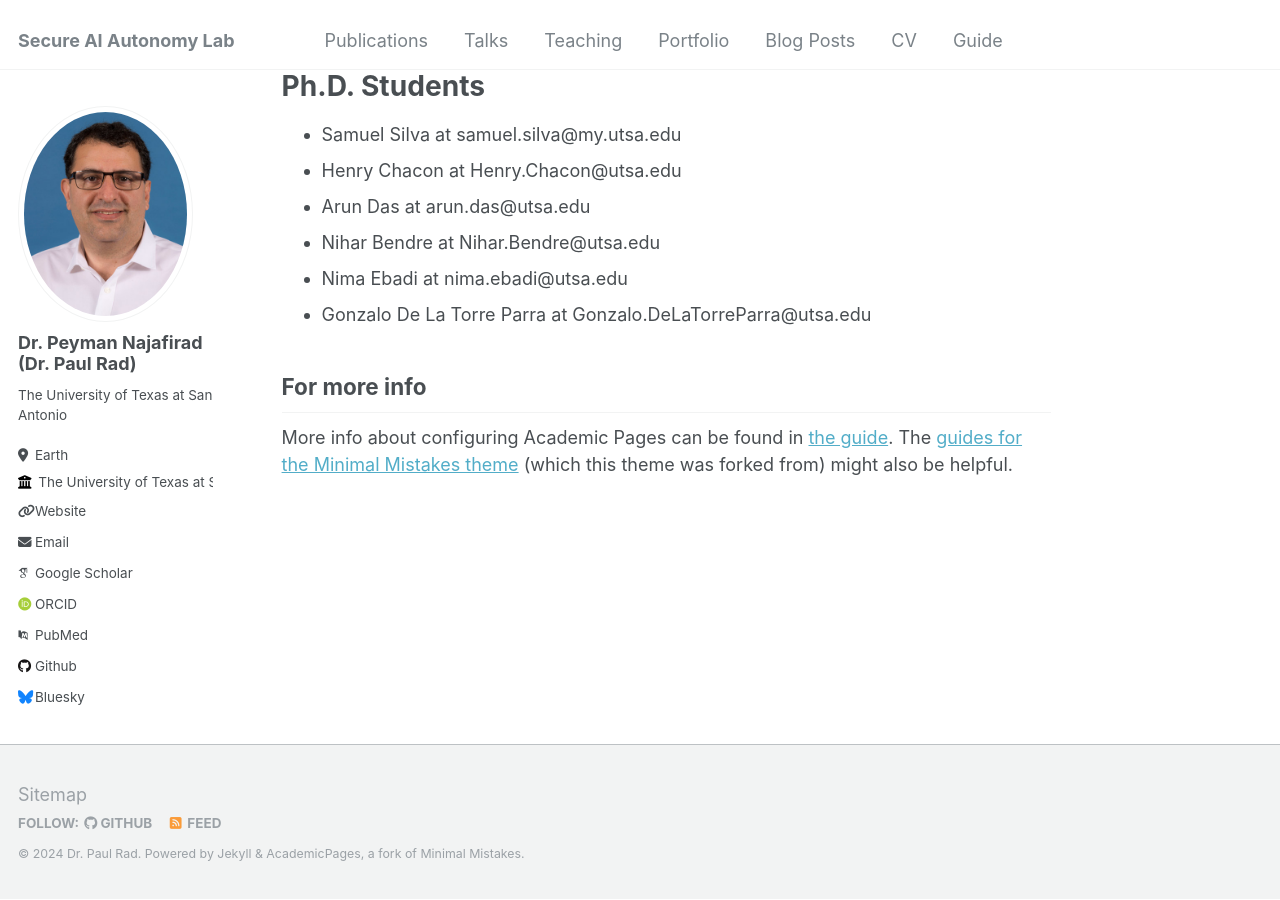
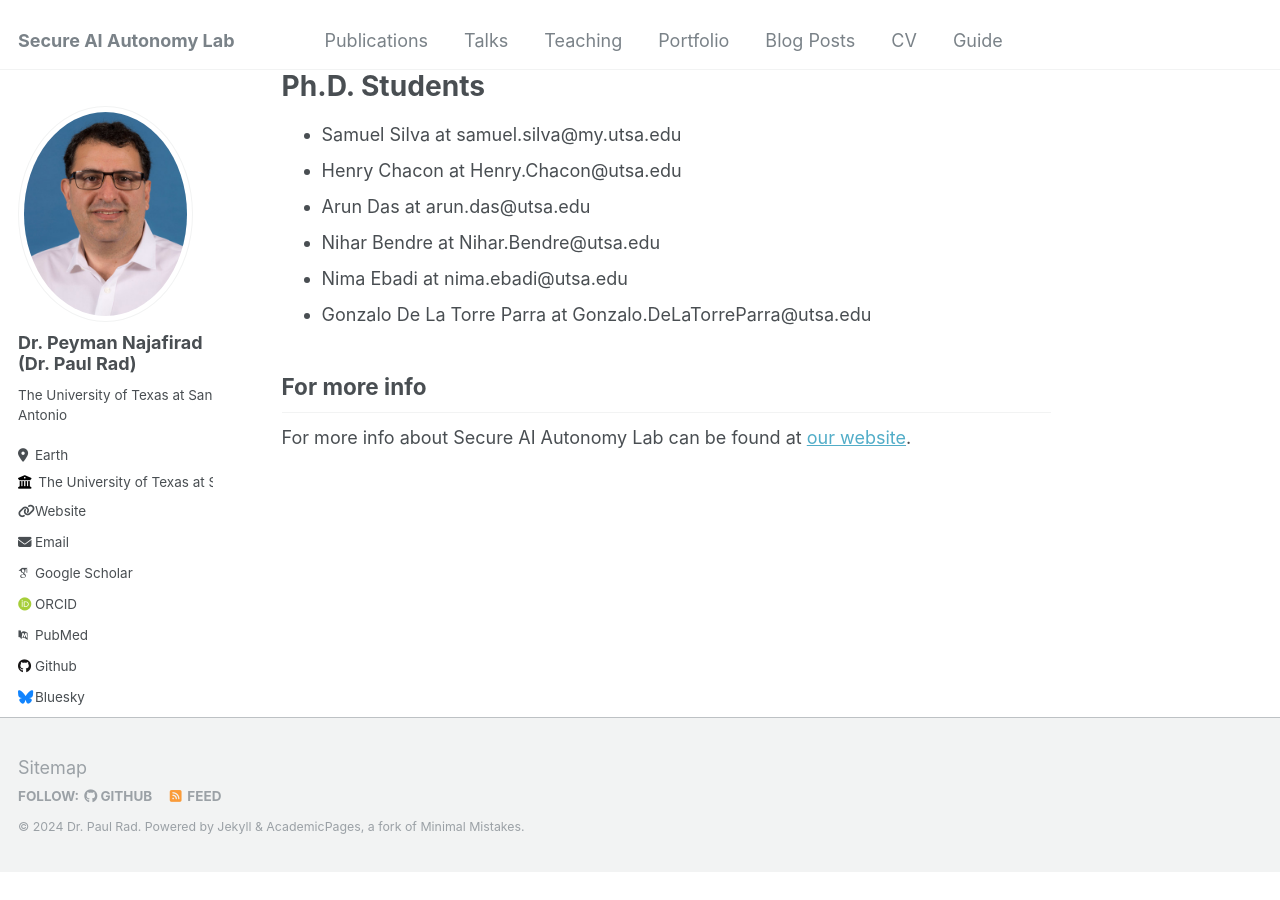
Before and after one commit to vohongthinh2011/PeymanNajafirad, a Jekyll site: the page built from _pages/about.md, in a window 1280 px wide and 900 px high, scrolled down 698 px. Built offline with Jekyll 4.4.1, drawn with Linux system fonts in a browser that asks for light colours; some web fonts are replaced; after the commit the page ends 1571 px from its top, so only the background shows below that.

Commit message:
Update about.md

```diff
--- a/_pages/about.md
+++ b/_pages/about.md
@@ -30,4 +30,4 @@ Ph.D. Students
 
 For more info
 ------
-More info about configuring Academic Pages can be found in [the guide](https://academicpages.github.io/markdown/). The [guides for the Minimal Mistakes theme](https://mmistakes.github.io/minimal-mistakes/docs/configuration/) (which this theme was forked from) might also be helpful.
+For more info about Secure AI Autonomy Lab can be found at [our website](https://vohongthinh2011.github.io/PeymanNajafirad/).
```
